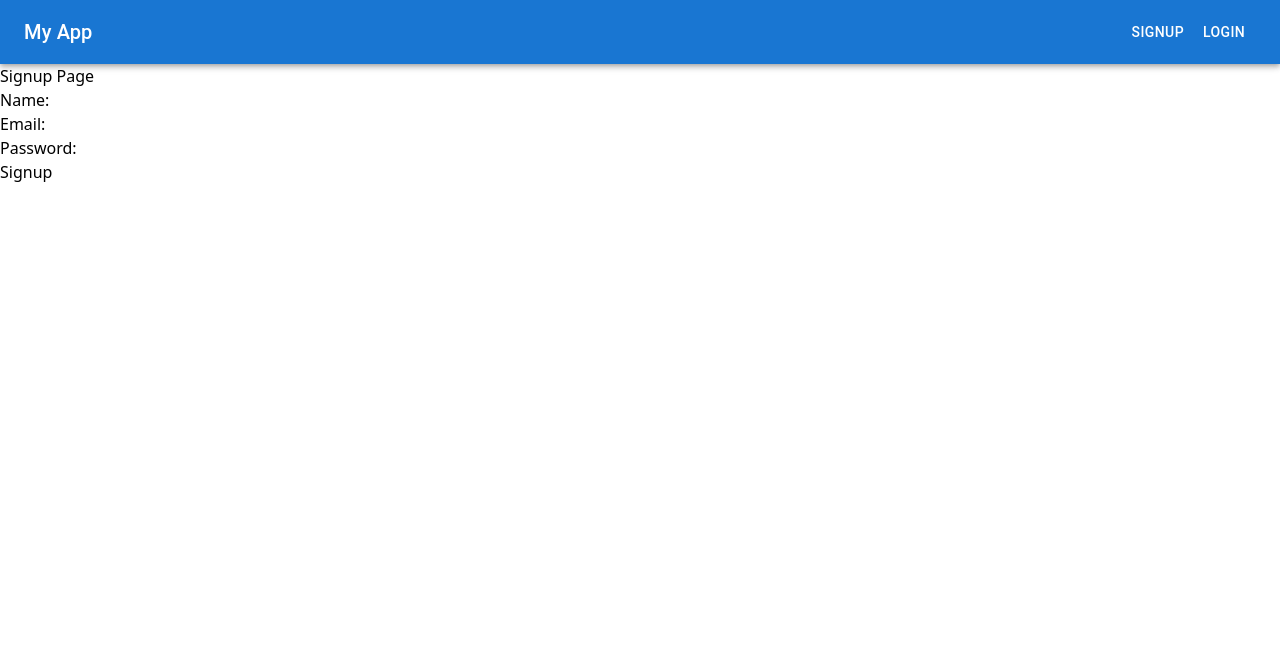
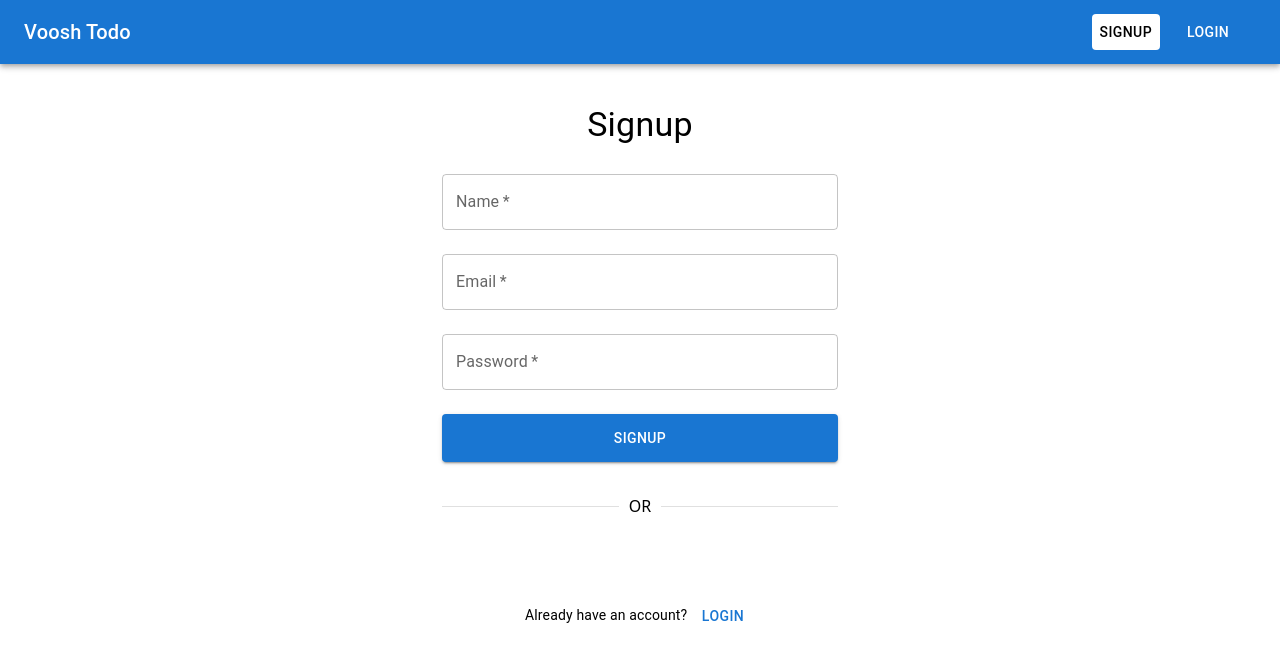
Before and after one commit to srs-sudeep/voosh, a React (Vite) app in the folder todo/: page /signup in a window 1280 px wide. Shown: the top 662 px of the page. Built offline with nearby package versions, Linux system fonts and the light colour scheme.

Commit message:
feat: vercel

```diff
--- a/todo/src/layouts/Layout.jsx
+++ b/todo/src/layouts/Layout.jsx
@@ -1,28 +1,20 @@
 import React, { useState, useEffect } from 'react';
-import { Link, useNavigate } from 'react-router-dom';
+import { Link, useNavigate, useLocation } from 'react-router-dom';
 import { AppBar, Toolbar, IconButton, Typography, Box, Button, Drawer, List, ListItem, ListItemText } from '@mui/material';
 import MenuIcon from '@mui/icons-material/Menu';
 import { Outlet } from 'react-router-dom';
 
 const Layout = () => {
-  const [anchorEl, setAnchorEl] = useState(null);
   const [drawerOpen, setDrawerOpen] = useState(false);
   const [isLoggedIn, setIsLoggedIn] = useState(false);
   const navigate = useNavigate();
+  const location = useLocation(); // Hook to get the current location for active link styles
 
   useEffect(() => {
     // Check if the user is logged in based on the presence of a token
     const token = localStorage.getItem('token');
     setIsLoggedIn(!!token); // Set isLoggedIn to true if a token exists
   }, []);
-
-  const handleMenuOpen = (event) => {
-    setAnchorEl(event.currentTarget);
-  };
-
-  const handleMenuClose = () => {
-    setAnchorEl(null);
-  };
 
   const toggleDrawer = (open) => (event) => {
     if (event.type === 'keydown' && (event.key === 'Tab' || event.key === 'Shift')) {
@@ -48,15 +40,15 @@ const Layout = () => {
       <List>
         {!isLoggedIn ? (
           <>
-            <ListItem button component={Link} to="/signup">
+            <ListItem button component={Link} to="/signup" selected={location.pathname === '/signup'}>
               <ListItemText primary="Signup" />
             </ListItem>
-            <ListItem button component={Link} to="/login">
+            <ListItem button component={Link} to="/login" selected={location.pathname === '/login'}>
               <ListItemText primary="Login" />
             </ListItem>
           </>
         ) : (
-          <ListItem button onClick={handleLogout}>
+          <ListItem button onClick={handleLogout} sx={{ backgroundColor: 'red', color: 'white' }}>
             <ListItemText primary="Logout" />
           </ListItem>
         )}
@@ -82,18 +74,58 @@ const Layout = () => {
 
           {/* Title or Logo */}
           <Typography variant="h6" component="div" sx={{ flexGrow: 1 }}>
-            My App
+            Voosh Todo
           </Typography>
 
           {/* Links for desktop view */}
           <Box sx={{ display: { xs: 'none', md: 'block' } }}>  {/* Hidden in mobile view */}
             {!isLoggedIn ? (
               <>
-                <Button color="inherit" component={Link} to="/signup">Signup</Button>
-                <Button color="inherit" component={Link} to="/login">Login</Button>
+                <Button
+                  color="inherit"
+                  component={Link}
+                  to="/signup"
+                  sx={{
+                    ...(location.pathname === '/signup' && {
+                      backgroundColor: 'white',
+                      color: 'black',
+                      borderRadius: 1,
+                    }),
+                    mr: 2,
+                  }}
+                >
+                  Signup
+                </Button>
+                <Button
+                  color="inherit"
+                  component={Link}
+                  to="/login"
+                  sx={{
+                    ...(location.pathname === '/login' && {
+                      backgroundColor: 'white',
+                      color: 'black',
+                      borderRadius: 1,
+                    }),
+                    mr: 2,
+                  }}
+                >
+                  Login
+                </Button>
               </>
             ) : (
-              <Button color="inherit" onClick={handleLogout}>Logout</Button>
+              <Button
+                color="inherit"
+                onClick={handleLogout}
+                sx={{
+                  backgroundColor: 'red',
+                  color: 'white',
+                  '&:hover': {
+                    backgroundColor: 'darkred',
+                  },
+                }}
+              >
+                Logout
+              </Button>
             )}
           </Box>
         </Toolbar>
--- a/todo/src/pages/Login.jsx
+++ b/todo/src/pages/Login.jsx
@@ -1,15 +1,16 @@
 import React, { useState, useEffect } from 'react';
+import { TextField, Button, Box, Typography, Container, Link as MuiLink } from '@mui/material';
+import { GoogleOAuthProvider, GoogleLogin } from "@react-oauth/google";
+import { jwtDecode } from "jwt-decode";
+import { useNavigate, Link } from 'react-router-dom';
 import axios from 'axios';
-import { useNavigate } from 'react-router-dom';
-import { GoogleOAuthProvider } from "@react-oauth/google";
-import { GoogleLogin } from "@react-oauth/google";
-import { jwtDecode } from "jwt-decode";
 
 const Login = () => {
   const [email, setEmail] = useState('');
   const [password, setPassword] = useState('');
-  const [gid,setGid] = useState('');
+  const [gid, setGid] = useState('');
   const navigate = useNavigate();
+
   useEffect(() => {
     const loadGoogleScript = () => {
       const script = document.createElement('script');
@@ -42,7 +43,7 @@ const Login = () => {
     try {
       const response = await axios.post(`${import.meta.env.VITE_API_URL}/auth/googlelogin`, {
         email,
-        g_id:gid,
+        g_id: gid,
       });
       const token = response.data.token;
       // Store token in localStorage
@@ -55,26 +56,64 @@ const Login = () => {
   };
 
   return (
-    <div>
-      <h2>Login Page</h2>
+    <Container maxWidth="xs" sx={{ mt: 8 }}>
+      <Box
+        sx={{
+          display: 'flex',
+          flexDirection: 'column',
+          alignItems: 'center',
+          boxShadow: 3,
+          p: 3,
+          borderRadius: 2,
+          backgroundColor: 'white'
+        }}
+      >
+        <Typography component="h1" variant="h5" sx={{ mb: 2 }}>
+          Login
+        </Typography>
         <form onSubmit={handleSubmit}>
-        <div>
-          <label>Email: </label>
-          <input type="email" value={email} onChange={(e) => setEmail(e.target.value)} required />
-        </div>
-        <div>
-          <label>Password: </label>
-          <input type="password" value={password} onChange={(e) => setPassword(e.target.value)} required />
-        </div>
-        <button type="submit">Login</button>
+          <TextField
+            margin="normal"
+            required
+            fullWidth
+            id="email"
+            label="Email Address"
+            name="email"
+            autoComplete="email"
+            autoFocus
+            value={email}
+            onChange={(e) => setEmail(e.target.value)}
+          />
+          <TextField
+            margin="normal"
+            required
+            fullWidth
+            name="password"
+            label="Password"
+            type="password"
+            id="password"
+            autoComplete="current-password"
+            value={password}
+            onChange={(e) => setPassword(e.target.value)}
+          />
+          <Button
+            type="submit"
+            fullWidth
+            variant="contained"
+            sx={{ mt: 2, mb: 2, backgroundColor: '#007BFF', color: 'white' }}
+          >
+            Login
+          </Button>
         </form>
-      <div>
-        <GoogleOAuthProvider
-              clientId={import.meta.env.VITE_GOOGLE_CLIENT_ID}
-              className="loginWith"
-            >
+        <Typography variant="body2" color="textSecondary" align="center">
+          Don't have an account?{' '}
+          <MuiLink component={Link} to="/signup">
+            Signup
+          </MuiLink>
+        </Typography>
+        <GoogleOAuthProvider clientId={import.meta.env.VITE_GOOGLE_CLIENT_ID}>
           <GoogleLogin
-                buttonText="Continue with Google"
+            buttonText="Login with Google"
             onSuccess={(credentialResponse) => {
               const details = jwtDecode(credentialResponse.credential);
               setEmail(details.email);
@@ -82,15 +121,15 @@ const Login = () => {
               handleGoogle();
             }}
             onError={() => {
-                  console.log("Login Failed");
+              console.log('Login Failed');
             }}
             theme="filled_black"
+            text="continue_with"
             shape="pill"
-                text="continue_with"
           />
         </GoogleOAuthProvider>
-      </div>
-    </div>
+      </Box>
+    </Container>
   );
 };
 
--- a/todo/src/pages/Signup.jsx
+++ b/todo/src/pages/Signup.jsx
@@ -1,13 +1,15 @@
 import React, { useState } from 'react';
 import axios from 'axios';
 import { useNavigate } from 'react-router-dom';
-import { GoogleOAuthProvider } from "@react-oauth/google";
-import { GoogleLogin } from "@react-oauth/google";
+import { GoogleOAuthProvider } from '@react-oauth/google';
+import { GoogleLogin } from '@react-oauth/google';
 import { jwtDecode } from "jwt-decode";
+import { Box, Button, Container, TextField, Typography, Grid, Divider } from '@mui/material';
+
 const Signup = () => {
   const [name, setName] = useState('');
   const [email, setEmail] = useState('');
-  const [gid,setGid] = useState('');
+  const [gid, setGid] = useState('');
   const [password, setPassword] = useState('');
   const navigate = useNavigate();
 
@@ -20,74 +22,104 @@ const Signup = () => {
         password,
       });
       const token = response.data.token;
-      // Store token in localStorage
-      console.log(response.data.token)
-
       localStorage.setItem('token', token);
-      // Redirect to tasks page
-      navigate('/tasks');
+      navigate('/tasks'); // Redirect to tasks page
     } catch (error) {
       console.error('Error during registration', error);
     }
   };
+
   const handleGoogle = async () => {
     try {
       const response = await axios.post(`${import.meta.env.VITE_API_URL}/auth/googlesignup`, {
         email,
         name,
-        g_id:gid,
+        g_id: gid,
       });
       const token = response.data.token;
-      // Store token in localStorage
       localStorage.setItem('token', token);
-      // Redirect to tasks page
-      navigate('/tasks');
+      navigate('/tasks'); // Redirect to tasks page
     } catch (error) {
-      console.error('Error during login', error);
+      console.error('Error during Google signup', error);
     }
   };
+
   return (
-    <div>
-      <h2>Signup Page</h2>
+    <Container maxWidth="xs" sx={{ mt: 5 }}>
+      <Typography variant="h4" align="center" gutterBottom>
+        Signup
+      </Typography>
+
       <form onSubmit={handleSubmit}>
-        <div>
-          <label>Name: </label>
-          <input type="text" value={name} onChange={(e) => setName(e.target.value)} required />
-        </div>
-        <div>
-          <label>Email: </label>
-          <input type="email" value={email} onChange={(e) => setEmail(e.target.value)} required />
-        </div>
-        <div>
-          <label>Password: </label>
-          <input type="password" value={password} onChange={(e) => setPassword(e.target.value)} required />
-        </div>
-        <button type="submit">Signup</button>
+        <TextField
+          label="Name"
+          variant="outlined"
+          fullWidth
+          margin="normal"
+          value={name}
+          onChange={(e) => setName(e.target.value)}
+          required
+        />
+        <TextField
+          label="Email"
+          variant="outlined"
+          fullWidth
+          margin="normal"
+          type="email"
+          value={email}
+          onChange={(e) => setEmail(e.target.value)}
+          required
+        />
+        <TextField
+          label="Password"
+          variant="outlined"
+          fullWidth
+          margin="normal"
+          type="password"
+          value={password}
+          onChange={(e) => setPassword(e.target.value)}
+          required
+        />
+        <Button
+          variant="contained"
+          color="primary"
+          type="submit"
+          fullWidth
+          sx={{ mt: 2, mb: 2, py: 1.5 }}
+        >
+          Signup
+        </Button>
       </form>
-      <div>
-      <GoogleOAuthProvider
-                className="loginWith"
-                clientId={import.meta.env.VITE_GOOGLE_CLIENT_ID}
-              >
+
+      <Divider sx={{ my: 2 }}>OR</Divider>
+
+      <Grid container justifyContent="center">
+        <GoogleOAuthProvider clientId={import.meta.env.VITE_GOOGLE_CLIENT_ID}>
           <GoogleLogin
             onSuccess={(credentialResponse) => {
               const details = jwtDecode(credentialResponse.credential);
-                    console.log(details.email);
               setEmail(details.email);
               setGid(details.sub);
               setName(details.name);
               handleGoogle();
             }}
-                  onError={() => {
-                    console.log("Login Failed");
-                  }}
+            onError={() => console.log('Login Failed')}
             theme="filled_black"
             shape="pill"
             text="continue_with"
           />
         </GoogleOAuthProvider>
-      </div>
-    </div>
+      </Grid>
+
+      <Box mt={3} textAlign="center">
+        <Typography variant="body2">
+          Already have an account?{' '}
+          <Button variant="text" color="primary" onClick={() => navigate('/login')}>
+            Login
+          </Button>
+        </Typography>
+      </Box>
+    </Container>
   );
 };
 
```
Also changed, not shown: todo/src/pages/Tasks.jsx (+34 -20 lines). Lines whose indentation alone changed are shown as unchanged.
